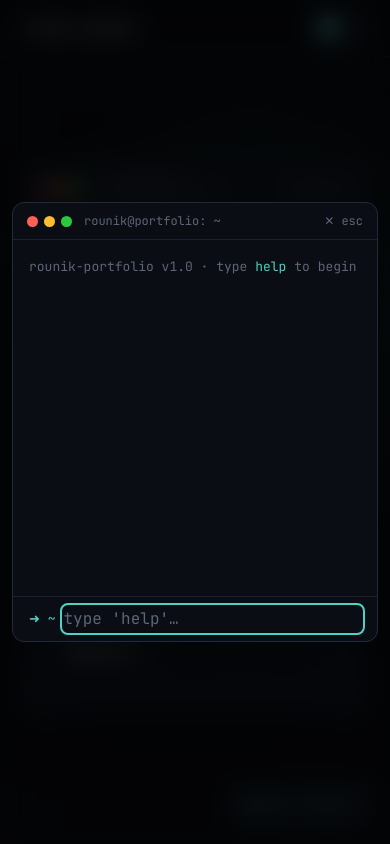
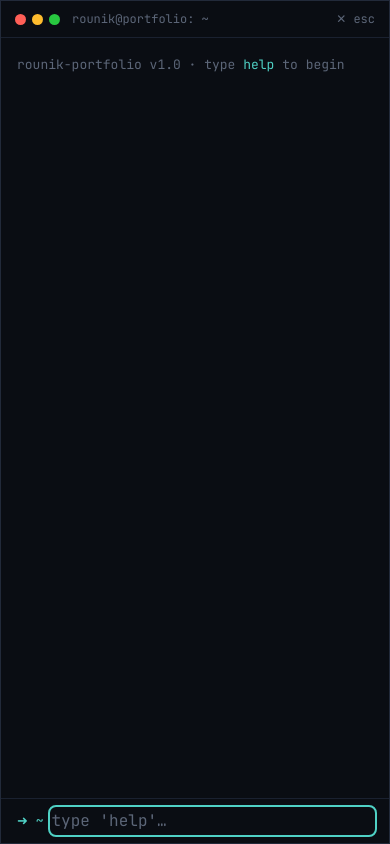
Before and after one commit to Rounik-Jaiswal/Portfolio, a Next.js app: page / in a window 390 px wide. Both pictures are taken after a click on the button "▌ open terminal". Shown: the top 844 px of the page. Built offline with nearby package versions, Linux system fonts and the light colour scheme.

Commit message:
updated teminal mobile layout

```diff
--- a/src/app/layout.tsx
+++ b/src/app/layout.tsx
@@ -1,4 +1,4 @@
-import type { Metadata } from "next";
+import type { Metadata, Viewport } from "next";
 import { Inter, JetBrains_Mono } from "next/font/google";
 import "./globals.css";
 
@@ -46,6 +46,17 @@ export const metadata: Metadata = {
   },
 };
 
+/**
+ * `interactive-widget: resizes-content` tells mobile browsers to shrink the
+ * layout viewport when the on-screen keyboard appears, so dvh-based heights and
+ * fixed overlays (like the terminal) reflow to fit instead of being covered.
+ */
+export const viewport: Viewport = {
+  width: "device-width",
+  initialScale: 1,
+  interactiveWidget: "resizes-content",
+};
+
 export default function RootLayout({
   children,
 }: Readonly<{ children: React.ReactNode }>) {
--- a/src/components/terminal/terminal.tsx
+++ b/src/components/terminal/terminal.tsx
@@ -110,7 +110,7 @@ export function Terminal() {
         kind: "output",
         html: `<span class="amber">command not found:</span> ${escapeHtml(
           cmd,
-        )} <span class="dim">- try 'help'</span>`,
+        )} <span class="dim">— try 'help'</span>`,
       });
     }
 
@@ -132,14 +132,14 @@ export function Terminal() {
       {/* Overlay */}
       {open && (
         <div
-          className="fixed inset-0 z-[70] grid place-items-center bg-black/70 p-3 backdrop-blur-md sm:p-5"
+          className="fixed inset-0 z-[70] grid grid-rows-1 items-stretch bg-black/70 p-0 backdrop-blur-md sm:place-items-center sm:p-5"
           onClick={(e) => {
             if (e.target === e.currentTarget) setOpen(false);
           }}
         >
-          <div className="flex h-[min(440px,80dvh)] w-[min(680px,100%)] flex-col overflow-hidden rounded-xl border border-line bg-[var(--term-bg)] shadow-[0_40px_90px_-30px_rgba(0,0,0,0.5)]">
+          <div className="flex h-[100dvh] w-full flex-col overflow-hidden border border-line bg-[var(--term-bg)] shadow-[0_40px_90px_-30px_rgba(0,0,0,0.5)] sm:h-[min(440px,80dvh)] sm:w-[min(680px,100%)] sm:rounded-xl">
             {/* Title bar */}
-            <div className="flex items-center gap-2 border-b border-[var(--term-border)] px-3.5 py-2.5 font-mono text-xs text-ink-faint">
+            <div className="flex shrink-0 items-center gap-2 border-b border-[var(--term-border)] px-3.5 py-2.5 font-mono text-xs text-ink-faint">
               <span className="flex shrink-0 gap-1.5">
                 <span className="h-[11px] w-[11px] rounded-full bg-[#FF5F57]" />
                 <span className="h-[11px] w-[11px] rounded-full bg-[#FEBC2E]" />
@@ -158,7 +158,7 @@ export function Terminal() {
             {/* Output */}
             <div
               ref={outputRef}
-              className="term-output flex-1 overflow-y-auto p-4 font-mono text-[13px] leading-relaxed text-[var(--term-text)]"
+              className="term-output min-h-0 flex-1 overflow-y-auto p-4 font-mono text-[13px] leading-relaxed text-[var(--term-text)]"
             >
               {lines.map((line, i) => (
                 <div key={i} dangerouslySetInnerHTML={{ __html: line.html }} />
@@ -166,7 +166,7 @@ export function Terminal() {
             </div>
 
             {/* Input */}
-            <div className="flex items-center gap-2 border-t border-[var(--term-border)] px-4 py-2.5 font-mono text-[13px]">
+            <div className="flex shrink-0 items-center gap-2 border-t border-[var(--term-border)] px-4 py-2.5 font-mono text-[13px]">
               <span className="text-accent">➜ ~</span>
               <input
                 ref={inputRef}
```
